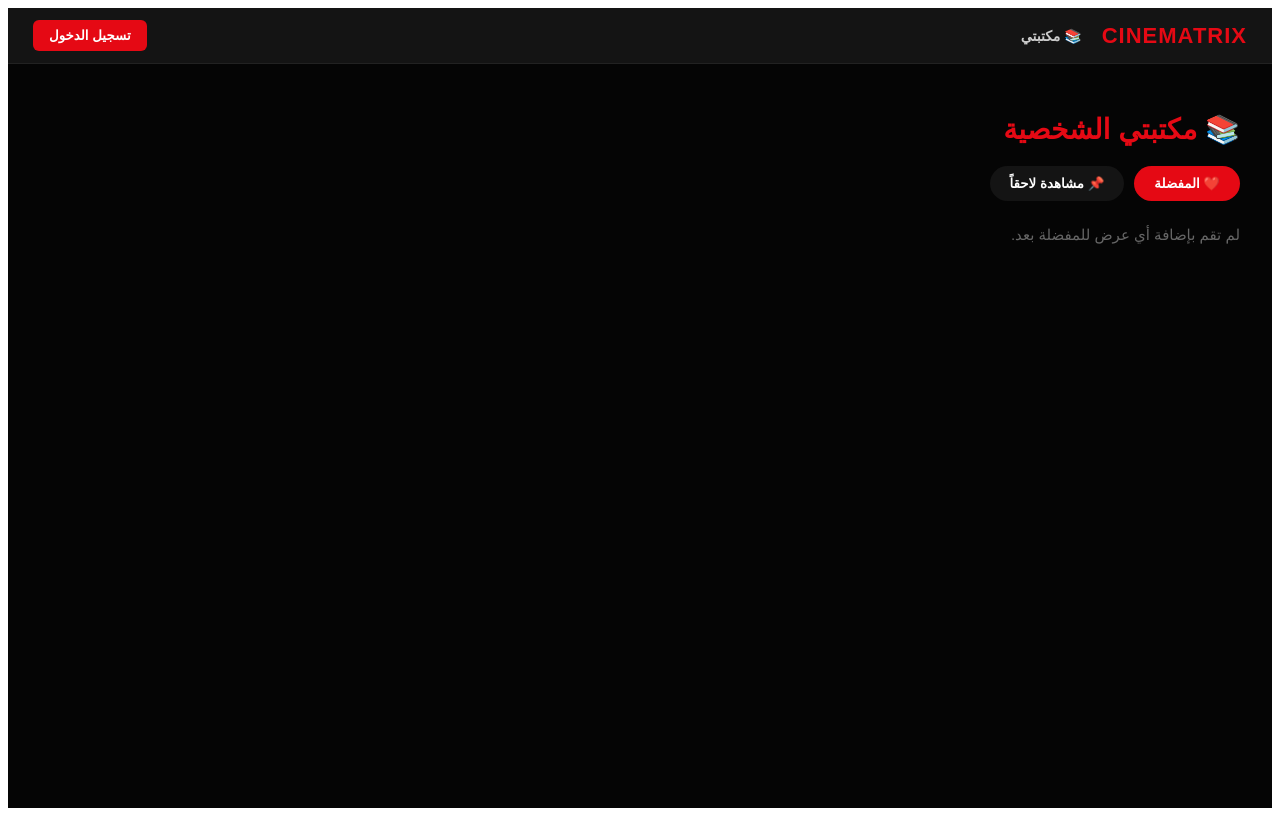
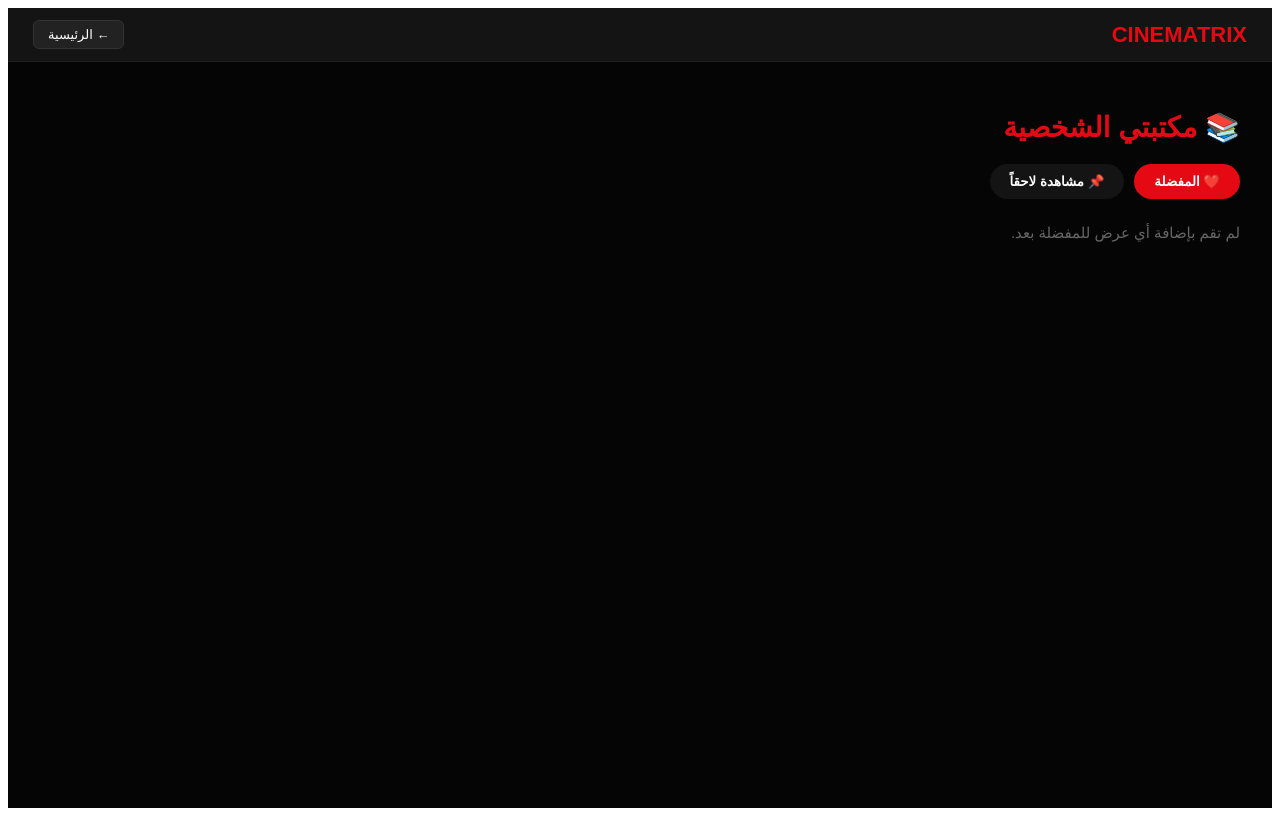
Before and after one commit to NawafAl58/Movie-time, a Next.js app: page /my-library in a window 1280 px wide. Built offline with nearby package versions, Linux system fonts and the light colour scheme.

Commit message:
Update my-library.js

```diff
--- a/pages/my-library.js
+++ b/pages/my-library.js
@@ -2,10 +2,11 @@
 import { useState, useEffect } from 'react';
 import Head from 'next/head';
 import Link from 'next/link';
-import Navbar from '../components/Navbar';
+import { useRouter } from 'next/router';
 import { supabase } from '../lib/supabaseClient';
 
 export default function MyLibrary() {
+  const router = useRouter();
   const [items, setItems] = useState([]);
   const [activeTab, setActiveTab] = useState('favorites');
   const [loading, setLoading] = useState(true);
@@ -38,12 +39,20 @@ export default function MyLibrary() {
         <title>مكتبتي - CINEMATRIX</title>
       </Head>
 
-      <Navbar />
+      {/* هيدر مصغر مدمج تجنباً لمشاكل استدعاء Navbar */}
+      <nav style={{ backgroundColor: '#141414', borderBottom: '1px solid #222', padding: '12px 25px', display: 'flex', justifyContent: 'space-between', alignItems: 'center' }}>
+        <Link href="/" style={{ color: '#e50914', fontSize: '22px', fontWeight: '900', textDecoration: 'none' }}>
+          CINEMATRIX
+        </Link>
+        <button onClick={() => router.push('/')} style={{ backgroundColor: '#222', color: '#fff', border: '1px solid #333', padding: '6px 14px', borderRadius: '6px', cursor: 'pointer', fontSize: '13px' }}>
+          ← الرئيسية
+        </button>
+      </nav>
 
       <div style={{ padding: '30px 20px', maxWidth: '1200px', margin: '0 auto' }}>
         <h1 style={{ fontSize: '28px', color: '#e50914', marginBottom: '20px', fontWeight: 'bold' }}>📚 مكتبتي الشخصية</h1>
 
-        {/* أزرار التنقل بين المفضلة وقائمة المشاهدة */}
+        {/* أزرار التنقل */}
         <div style={{ display: 'flex', gap: '10px', marginBottom: '25px' }}>
           <button
             onClick={() => setActiveTab('favorites')}
@@ -87,7 +96,7 @@ export default function MyLibrary() {
           <div style={{ display: 'grid', gridTemplateColumns: 'repeat(auto-fill, minmax(150px, 1fr))', gap: '20px' }}>
             {items.map((item) => (
               <Link key={item.id} href={`/movie/${item.media_id}?type=${item.media_type}`} style={{ textDecoration: 'none', color: '#fff' }}>
-                <div style={{ backgroundColor: '#111', borderRadius: '8px', overflow: 'hidden', border: '1px solid #222', transition: 'transform 0.2s' }}>
+                <div style={{ backgroundColor: '#111', borderRadius: '8px', overflow: 'hidden', border: '1px solid #222' }}>
                   <img
                     src={item.poster_path ? `https://image.tmdb.org/t/p/w300${item.poster_path}` : 'https://via.placeholder.com/300x450'}
                     alt={item.title}
```
